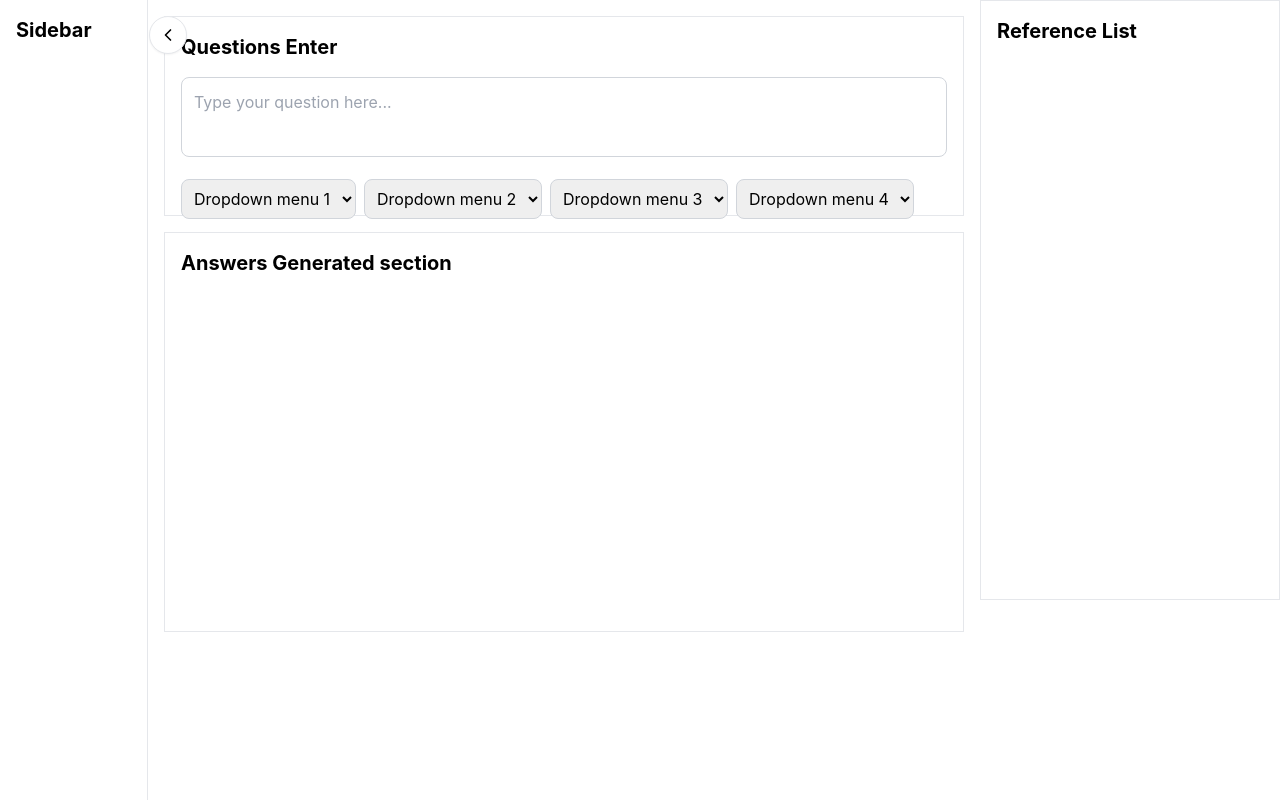
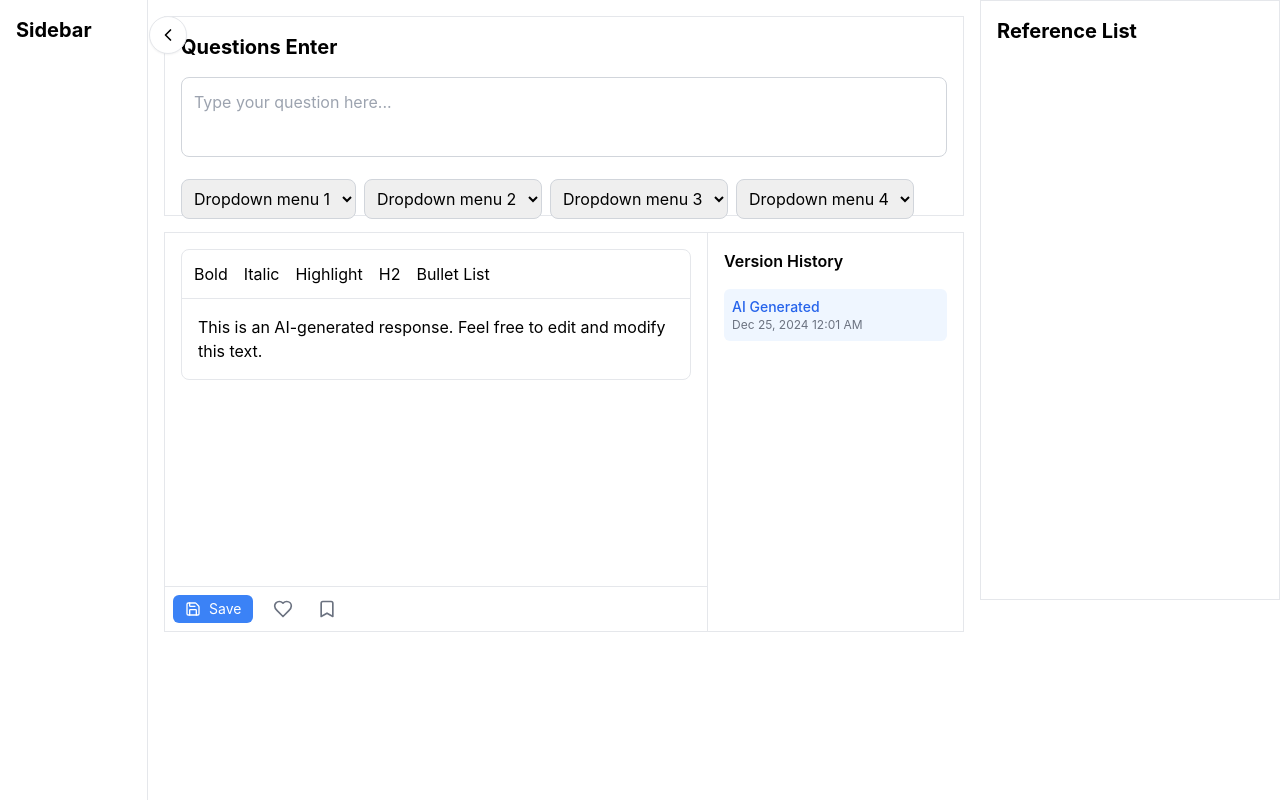
Before and after one commit to yunxingluaaron/PED_PITT_Aaron, a React (Create React App) app in the folder frontend/: page / in a window 1280 px wide. Built offline with nearby package versions, Linux system fonts and the light colour scheme.

Commit message:
在answer generated 部分添加了一些文本修改的功能

```diff
--- /dev/null
+++ b/frontend/src/components/AnswerSection/components/ActionBar.js
@@ -0,0 +1,36 @@
+// src/components/AnswerSection/components/ActionBar.js
+import React from 'react';
+import { HeartIcon, BookmarkIcon, SaveIcon } from 'lucide-react';
+
+const ActionBar = ({ onSave, onLike, onBookmark, isLiked, isBookmarked }) => {
+  return (
+    <div className="flex items-center gap-4 p-2 border-t border-gray-200">
+      <button
+        onClick={onSave}
+        className="flex items-center gap-2 px-3 py-1 text-sm rounded-md
+          bg-blue-500 text-white hover:bg-blue-600"
+      >
+        <SaveIcon size={16} />
+        Save
+      </button>
+      <button
+        onClick={onLike}
+        className={`p-1 rounded-md hover:bg-gray-100 ${
+          isLiked ? 'text-red-500' : 'text-gray-500'
+        }`}
+      >
+        <HeartIcon size={20} />
+      </button>
+      <button
+        onClick={onBookmark}
+        className={`p-1 rounded-md hover:bg-gray-100 ${
+          isBookmarked ? 'text-yellow-500' : 'text-gray-500'
+        }`}
+      >
+        <BookmarkIcon size={20} />
+      </button>
+    </div>
+  );
+};
+
+export default ActionBar;
--- /dev/null
+++ b/frontend/src/components/AnswerSection/components/Editor.js
@@ -0,0 +1,70 @@
+// src/components/AnswerSection/components/Editor.js
+import React from 'react';
+import { useEditor, EditorContent } from '@tiptap/react';
+import StarterKit from '@tiptap/starter-kit';
+import Highlight from '@tiptap/extension-highlight';
+
+const MenuBar = ({ editor }) => {
+  if (!editor) {
+    return null;
+  }
+
+  return (
+    <div className="border-b border-gray-200 p-2 flex gap-2">
+      <button
+        onClick={() => editor.chain().focus().toggleBold().run()}
+        className={`p-1 rounded ${editor.isActive('bold') ? 'bg-gray-200' : ''}`}
+      >
+        Bold
+      </button>
+      <button
+        onClick={() => editor.chain().focus().toggleItalic().run()}
+        className={`p-1 rounded ${editor.isActive('italic') ? 'bg-gray-200' : ''}`}
+      >
+        Italic
+      </button>
+      <button
+        onClick={() => editor.chain().focus().toggleHighlight().run()}
+        className={`p-1 rounded ${editor.isActive('highlight') ? 'bg-gray-200' : ''}`}
+      >
+        Highlight
+      </button>
+      <button
+        onClick={() => editor.chain().focus().toggleHeading({ level: 2 }).run()}
+        className={`p-1 rounded ${editor.isActive('heading', { level: 2 }) ? 'bg-gray-200' : ''}`}
+      >
+        H2
+      </button>
+      <button
+        onClick={() => editor.chain().focus().toggleBulletList().run()}
+        className={`p-1 rounded ${editor.isActive('bulletList') ? 'bg-gray-200' : ''}`}
+      >
+        Bullet List
+      </button>
+    </div>
+  );
+};
+
+export const Editor = ({ value, onChange }) => {
+  const editor = useEditor({
+    extensions: [
+      StarterKit,
+      Highlight,
+    ],
+    content: value,
+    onUpdate: ({ editor }) => {
+      onChange(editor.getHTML());
+    },
+  });
+
+  return (
+    <div className="border rounded-lg overflow-hidden">
+      <MenuBar editor={editor} />
+      <div className="p-4">
+        <EditorContent editor={editor} />
+      </div>
+    </div>
+  );
+};
+
+export default Editor;
--- /dev/null
+++ b/frontend/src/components/AnswerSection/components/VersionComparison.js
@@ -0,0 +1,31 @@
+// src/components/AnswerSection/components/VersionComparison.js
+import React from 'react';
+import { diffChars } from 'diff';
+
+const VersionComparison = ({ originalText, modifiedText }) => {
+  const diff = diffChars(originalText, modifiedText);
+
+  return (
+    <div className="border rounded-lg p-4 mt-4">
+      <h3 className="font-semibold mb-2">Version Comparison</h3>
+      <div className="space-y-4">
+        {diff.map((part, index) => (
+          <span
+            key={index}
+            className={`${
+              part.added
+                ? 'bg-green-100 text-green-800'
+                : part.removed
+                ? 'bg-red-100 text-red-800'
+                : ''
+            }`}
+          >
+            {part.value}
+          </span>
+        ))}
+      </div>
+    </div>
+  );
+};
+
+export default VersionComparison;
--- /dev/null
+++ b/frontend/src/components/AnswerSection/components/VersionControl.js
@@ -0,0 +1,33 @@
+// src/components/AnswerSection/components/VersionControl.js
+import React from 'react';
+import { format } from 'date-fns';
+
+const VersionControl = ({ versions, currentVersion, onVersionSelect }) => {
+  return (
+    <div className="border-l border-gray-200 w-64 p-4 overflow-y-auto">
+      <h3 className="font-semibold mb-4">Version History</h3>
+      <div className="space-y-2">
+        {versions.map((version) => (
+          <button
+            key={version.id}
+            onClick={() => onVersionSelect(version.id)}
+            className={`w-full text-left p-2 rounded-md transition-colors ${
+              currentVersion === version.id
+                ? 'bg-blue-50 text-blue-600'
+                : 'hover:bg-gray-50'
+            }`}
+          >
+            <div className="text-sm font-medium">
+              {version.type === 'ai' ? 'AI Generated' : 'User Edit'}
+            </div>
+            <div className="text-xs text-gray-500">
+              {format(new Date(version.timestamp), 'MMM d, yyyy h:mm a')}
+            </div>
+          </button>
+        ))}
+      </div>
+    </div>
+  );
+};
+
+export default VersionControl;
--- /dev/null
+++ b/frontend/src/components/AnswerSection/hooks/useVersionHistory.js
@@ -0,0 +1,63 @@
+
+import { useState, useCallback } from 'react';
+
+const useVersionHistory = (initialContent) => {
+  const [versions, setVersions] = useState([
+    {
+      id: 1,
+      content: initialContent,
+      timestamp: new Date().toISOString(),
+      type: 'ai',
+      isLiked: false,
+      isBookmarked: false,
+    },
+  ]);
+  const [currentVersionId, setCurrentVersionId] = useState(1);
+
+  const addVersion = useCallback((content) => {
+    setVersions((prev) => [
+      ...prev,
+      {
+        id: prev.length + 1,
+        content,
+        timestamp: new Date().toISOString(),
+        type: 'user',
+        isLiked: false,
+        isBookmarked: false,
+      },
+    ]);
+    setCurrentVersionId(versions.length + 1);
+  }, [versions.length]);
+
+  const getCurrentVersion = useCallback(() => {
+    return versions.find((v) => v.id === currentVersionId);
+  }, [versions, currentVersionId]);
+
+  const toggleLike = useCallback((versionId) => {
+    setVersions((prev) =>
+      prev.map((v) =>
+        v.id === versionId ? { ...v, isLiked: !v.isLiked } : v
+      )
+    );
+  }, []);
+
+  const toggleBookmark = useCallback((versionId) => {
+    setVersions((prev) =>
+      prev.map((v) =>
+        v.id === versionId ? { ...v, isBookmarked: !v.isBookmarked } : v
+      )
+    );
+  }, []);
+
+  return {
+    versions,
+    currentVersionId,
+    setCurrentVersionId,
+    addVersion,
+    getCurrentVersion,
+    toggleLike,
+    toggleBookmark,
+  };
+};
+
+export default useVersionHistory;
--- a/frontend/src/components/AnswerSection/index.js
+++ b/frontend/src/components/AnswerSection/index.js
@@ -1,17 +1,61 @@
-import React, { useState, useEffect } from 'react';
-import { fetchAnswer } from '../../services/answerApi';
+// src/components/AnswerSection/index.js
+import React, { useState } from 'react';
+import Editor from './components/Editor';
+import ActionBar from './components/ActionBar';
+import VersionControl from './components/VersionControl';
+import VersionComparison from './components/VersionComparison';
+import useVersionHistory from './hooks/useVersionHistory';
 
-const AnswerSection = () => {
-  const [answer, setAnswer] = useState(null);
+const INITIAL_CONTENT = '<p>This is an AI-generated response. Feel free to edit and modify this text.</p>';
 
-  useEffect(() => {
-    // Fetch answer when needed
-  }, []);
+export const AnswerSection = () => {
+  const {
+    versions,
+    currentVersionId,
+    setCurrentVersionId,
+    addVersion,
+    getCurrentVersion,
+    toggleLike,
+    toggleBookmark,
+  } = useVersionHistory(INITIAL_CONTENT);
+
+  const [editorContent, setEditorContent] = useState(INITIAL_CONTENT);
+  const [showComparison, setShowComparison] = useState(false);
+
+  const handleSave = () => {
+    addVersion(editorContent);
+  };
+
+  const currentVersion = getCurrentVersion();
 
   return (
-    <div className="p-4">
-      <h2 className="text-xl font-bold">Answers Generated section</h2>
-      {answer && <div className="mt-4">{answer}</div>}
+    <div className="h-full flex">
+      <div className="flex-1 flex flex-col">
+        <div className="flex-1 p-4">
+          <Editor
+            value={editorContent}
+            onChange={setEditorContent}
+          />
+        </div>
+        <ActionBar
+          onSave={handleSave}
+          onLike={() => toggleLike(currentVersionId)}
+          onBookmark={() => toggleBookmark(currentVersionId)}
+          isLiked={currentVersion?.isLiked}
+          isBookmarked={currentVersion?.isBookmarked}
+        />
+        {showComparison && (
+          <VersionComparison
+            originalText={versions[0].content}
+            modifiedText={editorContent}
+          />
+        )}
+      </div>
+      <VersionControl
+        versions={versions}
+        currentVersion={currentVersionId}
+        onVersionSelect={setCurrentVersionId}
+      />
     </div>
   );
 };
--- a/frontend/src/index.js
+++ b/frontend/src/index.js
@@ -1,14 +1,12 @@
+// src/index.js
 import React from 'react';
-import ReactDOM from 'react-dom/client';
+import { createRoot } from 'react-dom/client';
+import App from './App';
 import './index.css';
-import App from './App';
-import reportWebVitals from './reportWebVitals';
 
-const root = ReactDOM.createRoot(document.getElementById('root'));
+const root = createRoot(document.getElementById('root'));
 root.render(
   <React.StrictMode>
     <App />
   </React.StrictMode>
 );
-
-reportWebVitals();
--- a/frontend/src/services/answerApi.js
+++ b/frontend/src/services/answerApi.js
@@ -0,0 +1,4 @@
+// src/services/answerApi.js
+export const fetchAnswer = async (questionId) => {
+    // Implement your API call here
+  };
--- a/frontend/src/services/questionApi.js
+++ b/frontend/src/services/questionApi.js
@@ -0,0 +1,14 @@
+// src/services/questionApi.js
+export const submitQuestion = async (question) => {
+    // Implement your API call here
+    try {
+      // const response = await fetch('/api/question', {
+      //   method: 'POST',
+      //   body: JSON.stringify({ question })
+      // });
+      // return await response.json();
+      console.log('Question submitted:', question);
+    } catch (error) {
+      console.error('Error submitting question:', error);
+    }
+  };
--- a/frontend/src/services/referenceApi.js
+++ b/frontend/src/services/referenceApi.js
@@ -0,0 +1,4 @@
+// src/services/referenceApi.js
+export const fetchReferences = async () => {
+    // Implement your API call here
+  };
```
Also changed, not shown: frontend/package.json (+7 -0 lines), 1 other file (tests, documents, lock files or other folders).
